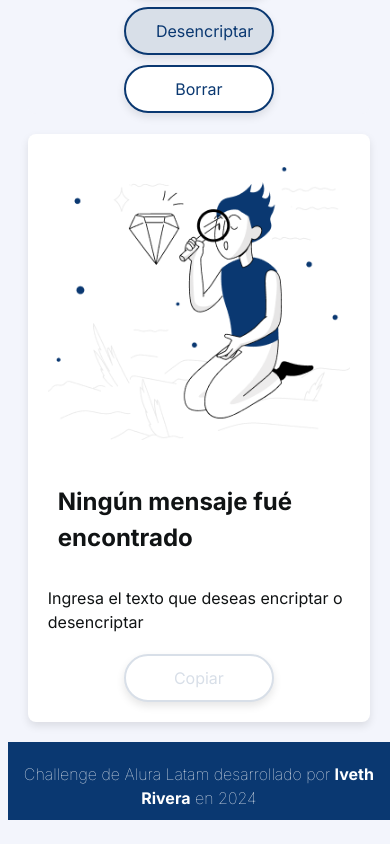
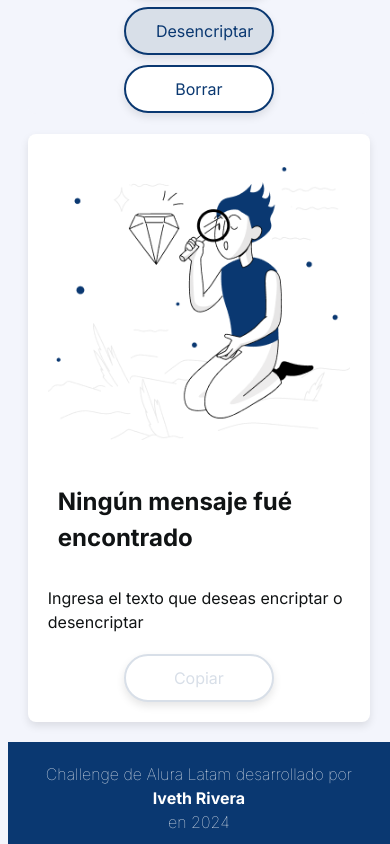
Before and after one commit to IvethIveka/CHALLENGE, a plain HTML site: page index.html in a window 390 px wide. Shown: the part 505-1349 px from the top of the page. Before the commit the page ends 1325 px from the top, so only its background shows below. Drawn offline with Linux system fonts and the light colour scheme.

Commit message:
Update style.css footer
ajustando el nombre del desarrollador en el footer para la opcion responsiva

```diff
--- a/style.css
+++ b/style.css
@@ -287,4 +287,8 @@ textarea {
         bottom: auto;
         padding-top: 20px;
     }
+ .nombre_desarollador {
+        display: block; /* Muestra el nombre del desarrollador como bloque completo */
+        width: auto;
+    }
 }
```
